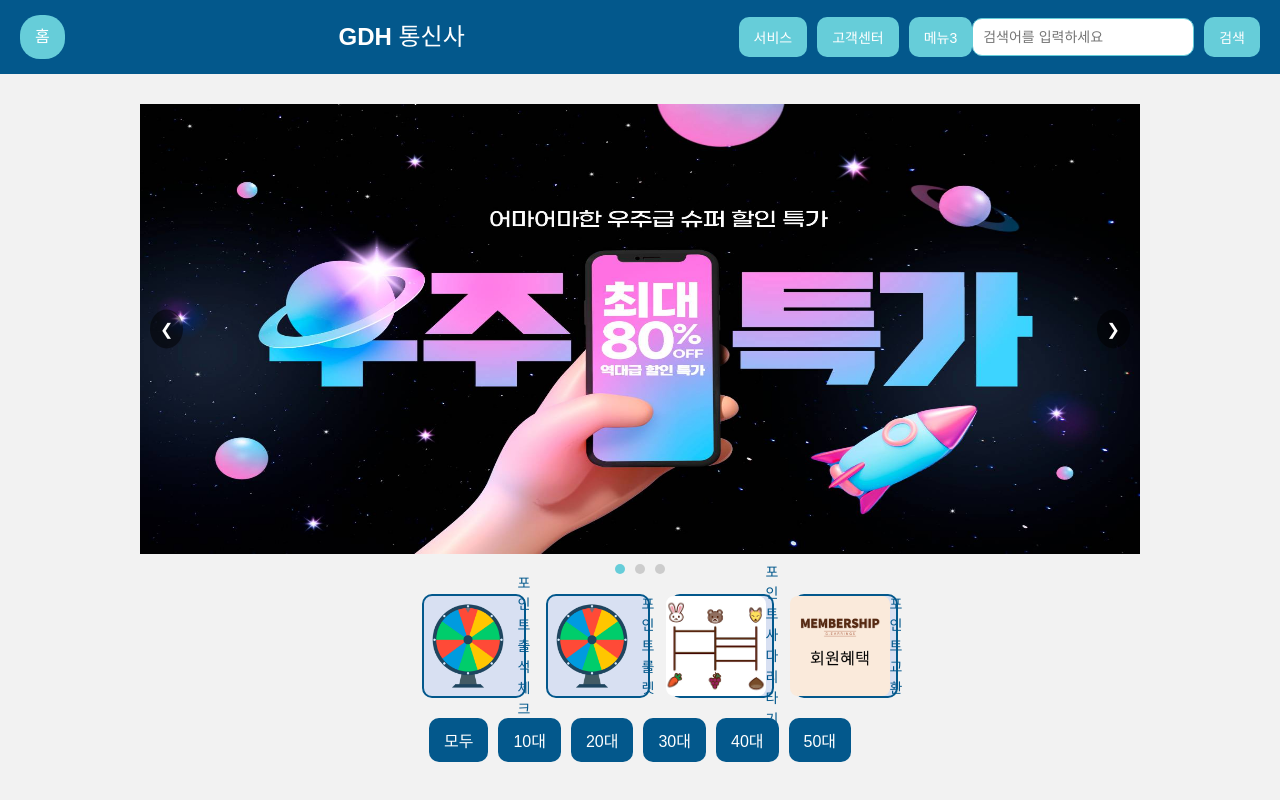
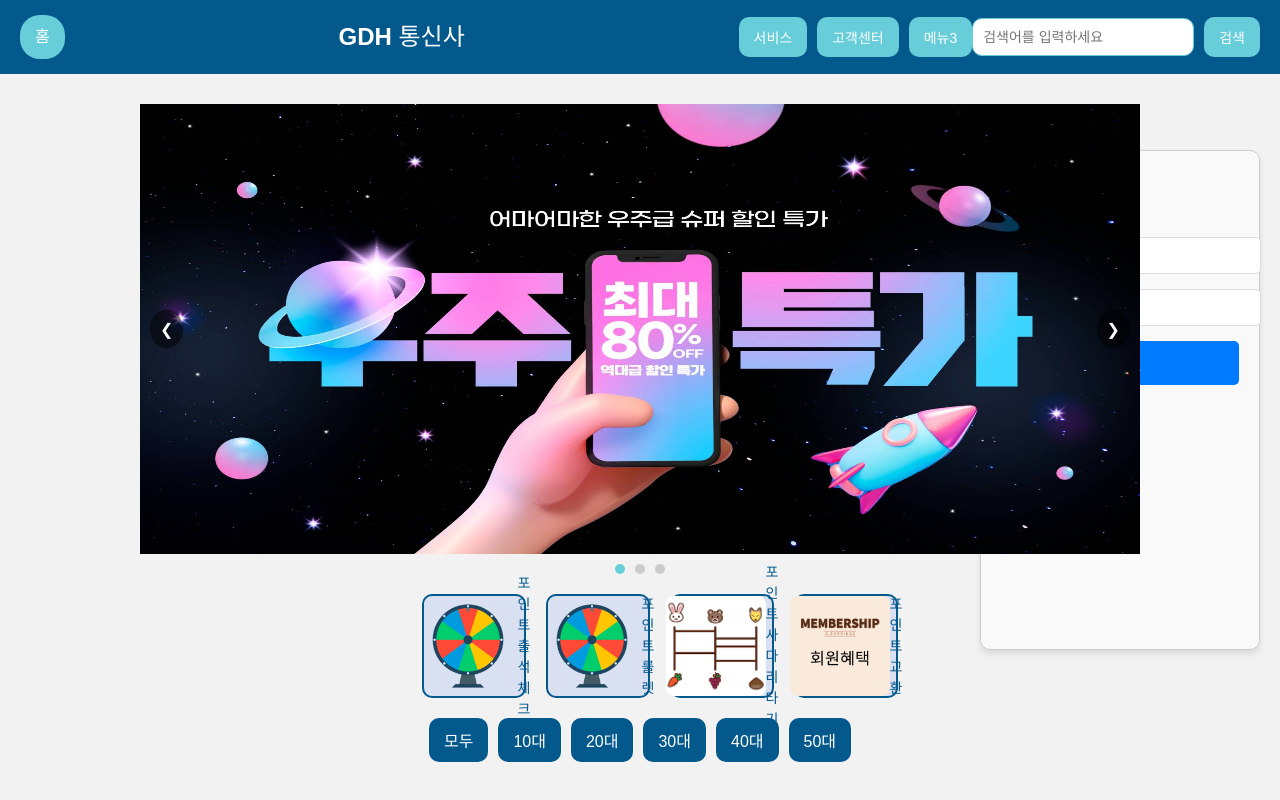
Before and after one commit to MrDos89/PMSProj, a React (Vite) app in the folder PMSProj/: page / in a window 1280 px wide. Shown: the top 800 px of the page. Built offline with nearby package versions, Linux system fonts and the light colour scheme.

Commit message:
[현석] 로그인 기능 구현 + 로그인 css 생성

```diff
--- a/PMSProj/src/App.jsx
+++ b/PMSProj/src/App.jsx
@@ -9,7 +9,7 @@ import PhoneList from "./component/PhoneList";
 // @todo : 해당 코드 아직 작업 안됨
 // @NOTE : 주석 설명
 // @TEMP DHKIM 24.12.23 - 임시코드
-// import Login from "./component/login/Login";
+import Login from "./component/login/Login";
 // import MemberList from "./component/login/MemberList";
 // import MemberDetails from "./component/login/MemberDetails";
 import React, { useState, useEffect } from "react";
@@ -198,9 +198,7 @@ function App() {
         <button class="dot" data-index="1"></button>
         <button class="dot" data-index="2"></button>
       </div> */}
-
       <MiniGames />
-
       <div className="dropdown">
         <button onClick={() => handleFilter("모두")}>모두</button>
         <button onClick={() => handleFilter("10대")}>10대</button>
@@ -210,6 +208,7 @@ function App() {
         <button onClick={() => handleFilter("50대")}>50대</button>
       </div>
       <PhoneList phones={phones} />
+      <Login /> {/*@hs 로그인컴포넌트 */}
     </div>
   );
 }
--- a/PMSProj/src/component/login/Login.jsx
+++ b/PMSProj/src/component/login/Login.jsx
@@ -1,49 +1,67 @@
-// import React, { useState } from "react";
-// import "../../App.css";
+import React, { useState } from "react";
+import "../../cssall/Login.css"; // 스타일링을 위한 CSS 파일
 
-// function Login({ onLoginSuccess }) {
-//   const [phone, setPhone] = useState('');
-//   const [password, setPassword] = useState('');
+function Login() {
+  const [phone, setPhone] = useState("");
+  const [password, setPassword] = useState("");
+  const [isLoggedIn, setIsLoggedIn] = useState(false);
+  const [userInfo, setUserInfo] = useState(null);
+  const [errorMessage, setErrorMessage] = useState("");
 
-//   // 로그인 처리 함수
-//   const handleLogin = () => {
-//     // 더미 회원 정보
-//     const mockUser = {
-//       phone: "010-1234-5678",
-//       password: "1234",
-//       name: "홍길동",
-//       grade: "VIP",
-//     };
+  // 더미 회원 정보
+  const mockUser = {
+    phone: "010-1234-5678",
+    password: "1234",
+    name: "홍길동",
+    grade: "VIP",
+    profileImage: "https://via.placeholder.com/100", // 임시 프로필 이미지
+  };
 
-//     // 로그인 검증
-//     if (phone === mockUser.phone && password === mockUser.password) {
-//       onLoginSuccess({
-//         name: mockUser.name,
-//         grade: mockUser.grade,
-//         phone: mockUser.phone,
-//       });
-//     } else {
-//       alert("전화번호 또는 비밀번호가 잘못되었습니다.");
-//     }
-//   };
+  // 로그인 처리
+  const handleLogin = () => {
+    if (phone === mockUser.phone && password === mockUser.password) {
+      setIsLoggedIn(true);
+      setUserInfo(mockUser);
+      setErrorMessage("");
+    } else {
+      setErrorMessage("비밀번호를 확인해주세요.");
+    }
+  };
 
-//   return (
-//     <div className="login-form">
-//       <input
-//         type="text"
-//         placeholder="전화번호"
-//         value={phone}
-//         onChange={(e) => setPhone(e.target.value)}
-//       />
-//       <input
-//         type="password"
-//         placeholder="비밀번호"
-//         value={password}
-//         onChange={(e) => setPassword(e.target.value)}
-//       />
-//       <button onClick={handleLogin}>로그인</button>
-//     </div>
-//   );
-// }
+  return (
+    <div className="login-container">
+      {isLoggedIn ? (
+        <div className="profile-container">
+          <img
+            src={userInfo.profileImage}
+            alt="프로필 사진"
+            className="profile-image"
+          />
+          <h2>{userInfo.name}</h2>
+          <p>전화번호: {userInfo.phone}</p>
+          <p>회원 등급: {userInfo.grade}</p>
+        </div>
+      ) : (
+        <div className="login-form">
+          <h3>로그인</h3>
+          <input
+            type="text"
+            placeholder="전화번호"
+            value={phone}
+            onChange={(e) => setPhone(e.target.value)}
+          />
+          <input
+            type="password"
+            placeholder="비밀번호"
+            value={password}
+            onChange={(e) => setPassword(e.target.value)}
+          />
+          <button onClick={handleLogin}>로그인</button>
+          {errorMessage && <p className="error-message">{errorMessage}</p>}
+        </div>
+      )}
+    </div>
+  );
+}
 
-// export default Login;
+export default Login;
--- /dev/null
+++ b/PMSProj/src/cssall/Login.css
@@ -0,0 +1,61 @@
+/* 전체 컨테이너 */
+.login-container {
+    position: fixed;
+    top: 50%;
+    right: 20px;
+    transform: translateY(-50%);
+    width: 280px;
+    height: 500px;
+    background-color: #f9f9f9;
+    border: 1px solid #ccc;
+    border-radius: 10px;
+    box-shadow: 0 4px 6px rgba(0, 0, 0, 0.1);
+    padding: 20px;
+    box-sizing: border-box;
+  }
+
+  /* 로그인 폼 */
+  .login-form input {
+    width: 100%;
+    padding: 10px;
+    margin-bottom: 15px;
+    border: 1px solid #ddd;
+    border-radius: 5px;
+  }
+
+  .login-form button {
+    width: 100%;
+    padding: 10px;
+    background-color: #007bff;
+    color: #fff;
+    border: none;
+    border-radius: 5px;
+    cursor: pointer;
+  }
+
+  .login-form button:hover {
+    background-color: #0056b3;
+  }
+
+  /* 에러 메시지 */
+  .error-message {
+    color: red;
+    font-size: 0.9em;
+    margin-top: 10px;
+  }
+
+  /* 프로필 컨테이너 */
+  .profile-container {
+    text-align: center;
+  }
+
+  .profile-image {
+    width: 100px;
+    height: 100px;
+    border-radius: 50%;
+    margin-bottom: 20px;
+  }
+
+  .profile-container h2 {
+    margin-bottom: 10px;
+  }
```
Also changed, not shown: PMSProj/src/App.css (+0 -43 lines).
